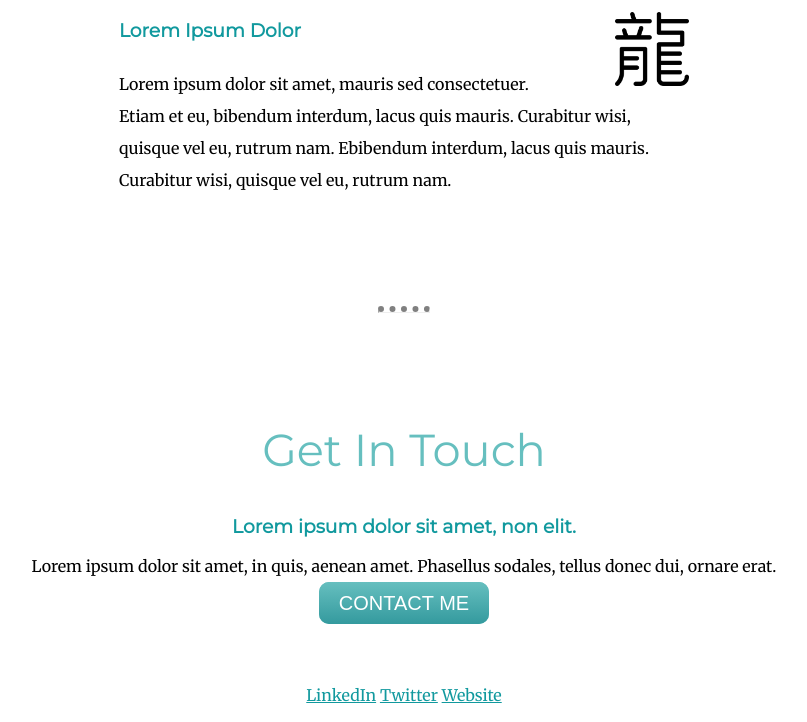
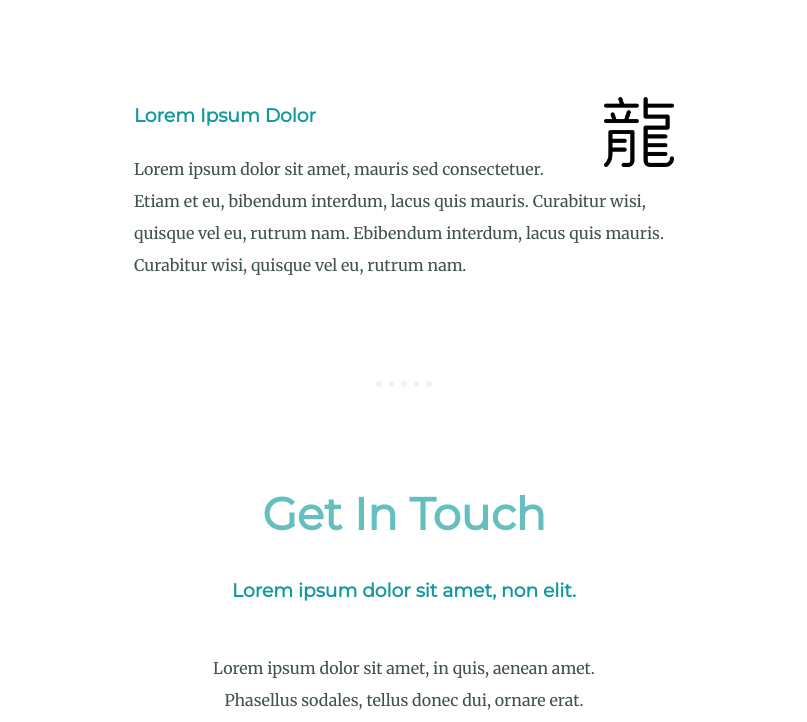
Before and after one commit to R-thur/My-personal-site, a plain HTML site: page index.html in a window 1280 px wide. Shown: the part 2078-2800 px from the top of the page, without its empty margins (236-1043 px from the left). Drawn offline with Linux system fonts and the light colour scheme.

Commit message:
1t update

```diff
--- a/css/styles.css
+++ b/css/styles.css
@@ -2,6 +2,7 @@ body {
   margin: 0;
   text-align: center;
   font-family: 'Merriweather', serif;
+  color: #40514E;
 }
 
 h1 {
@@ -15,7 +16,7 @@ h2 {
   font-family: 'Montserrat', sans-serif;
   font-size: 2.8rem;
   color: #66BFBF;
-  font-weight: normal;
+
 }
 
 h3 {
@@ -25,13 +26,26 @@ h3 {
 
 a {
   color: #11999E;
+  font-family: 'Montserrat', sans-serif;
+  font-size: 1.5rem;
+  font-weight: bold;
+  margin: 10px 20px;
+  text-decoration: none;
+}
+
+a:hover {
+  color: #EAF6F6;
 }
 
 hr {
-  border-top: dotted 6px;
-width: 50px;
-color: grey;
-margin: 110px auto;
+  border: dotted #EAF6F6 6px;
+  border-bottom: none;
+  width: 4%;
+  margin: 100px auto;
+}
+
+p {
+  line-height: 2;
 }
 
 .top-container {
@@ -41,10 +55,12 @@ margin: 110px auto;
 }
 
 .middle-container {
-  padding: 70px;
+  padding: 100px;
 }
 
 .bottom-container {
+background-color: #66BFBF;
+padding: 50px  0 20px;
 
 }
 
@@ -100,7 +116,9 @@ margin: 110px auto;
 }
 
 .p-skill {
-  color: #40514E;
+  width: 30%;
+  margin: auto;
+
 }
 
   .btn {
@@ -122,15 +140,15 @@ margin: 110px auto;
 
 .btn {
   background: #66bfbf;
-  background-image: -webkit-linear-gradient(top, #66bfbf, #349a9e);
-  background-image: -moz-linear-gradient(top, #66bfbf, #349a9e);
-  background-image: -ms-linear-gradient(top, #66bfbf, #349a9e);
-  background-image: -o-linear-gradient(top, #66bfbf, #349a9e);
-  background-image: linear-gradient(to bottom, #66bfbf, #349a9e);
+  background-image: -webkit-linear-gradient(top, #11cdd4, #11999e);
+  background-image: -moz-linear-gradient(top, #11cdd4, #11999e);
+  background-image: -ms-linear-gradient(top, #11cdd4, #11999e);
+  background-image: -o-linear-gradient(top, #11cdd4, #11999e);
+  background-image: linear-gradient(to bottom, #11cdd4, #11999e);
   -webkit-border-radius: 10;
   -moz-border-radius: 10;
-  border-radius: 10px;
-  font-family: Arial;
+  border-radius: 8px;
+  font-family: 'Montserrat', sans-serif;;
   color: #ffffff;
   font-size: 20px;
   padding: 10px 20px 10px 20px;
@@ -139,10 +157,27 @@ margin: 110px auto;
 
 .btn:hover {
   background: #3cb0fd;
-  background-image: -webkit-linear-gradient(top, #3cb0fd, #3498db);
-  background-image: -moz-linear-gradient(top, #3cb0fd, #3498db);
-  background-image: -ms-linear-gradient(top, #3cb0fd, #3498db);
-  background-image: -o-linear-gradient(top, #3cb0fd, #3498db);
-  background-image: linear-gradient(to bottom, #3cb0fd, #3498db);
+  background-image: -webkit-linear-gradient(top, #30e3cb, #2bc4ad);
+  background-image: -moz-linear-gradient(top, #30e3cb, #2bc4ad);
+  background-image: -ms-linear-gradient(top, #30e3cb, #2bc4ad);
+  background-image: -o-linear-gradient(top, #30e3cb, #2bc4ad);
+  background-image: linear-gradient(to bottom, #30e3cb, #2bc4ad);
   text-decoration: none;
 }
+
+.footer-link {
+  padding-top: 5px;
+margin: 0 30px;
+}
+
+.contact {
+  width: 40%;
+  margin: 50px auto 60px;
+}
+
+.last {
+  color: #EAF6F6;
+font-size: 0.9rem;
+padding-top: 60px;
+margin: -10px;
+}
--- a/index.html
+++ b/index.html
@@ -46,9 +46,9 @@
 
     <hr>
     <div class="contact-me">
-      <h2>Get In Touch</h2>
+      <h2 class="intouch">Get In Touch</h2>
       <h3>Lorem ipsum dolor sit amet, non elit.</h3>
-      <p>Lorem ipsum dolor sit amet, in quis, aenean amet. Phasellus sodales, tellus donec dui, ornare erat.</p>
+      <p class="contact">Lorem ipsum dolor sit amet, in quis, aenean amet. Phasellus sodales, tellus donec dui, ornare erat.</p>
       <a class="btn" href="mailto:arthorin8@gmail.com">CONTACT ME</a>
     </div>
   </div>
@@ -57,6 +57,6 @@
   <div class="bottom-container">
     <a class="footer-link" href="https://www.linkedin.com/">LinkedIn</a>
     <a class="footer-link" href="https://twitter.com/">Twitter</a>
-    <a class="footer-link" href="https://www.appbrewery.co/">Website</a>
-    <p>Artem Sorokin.</p>
+    <a class="footer-link" href="https://www.google.com/">Website</a>
+    <p class="last">© 2022 Artem Sorokin</p>
   </div>
```
